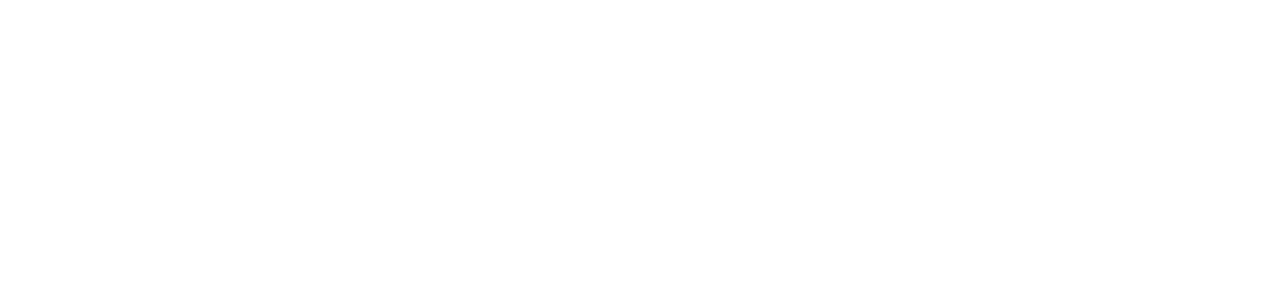
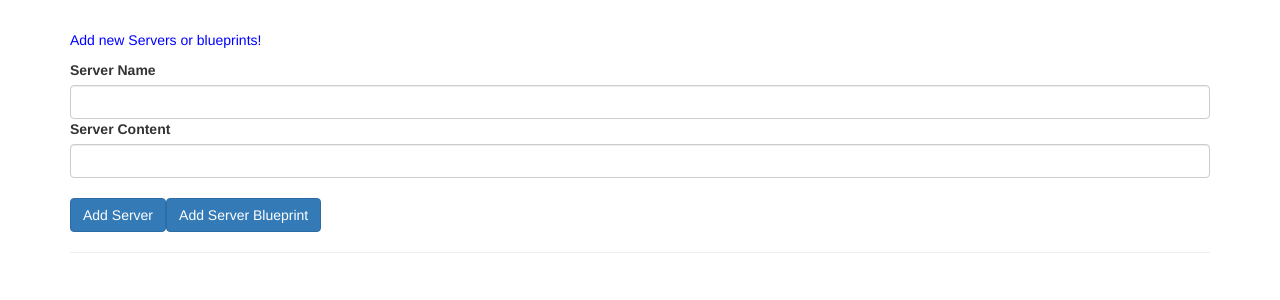
Before and after one commit to twolak88/ang-comp-databinding, an Angular app: page / in a window 1280 px wide. Shown: the top 300 px of the page. Built offline with nearby package versions, Linux system fonts and the light colour scheme.

Commit message:
initial project changes

```diff
--- a/src/app/app.component.css
+++ b/src/app/app.component.css
@@ -0,0 +1,6 @@
+.container {
+  margin-top: 30px;
+}
+p {
+  color: blue;
+}
--- a/src/app/app.component.html
+++ b/src/app/app.component.html
@@ -0,0 +1,34 @@
+<div class="container">
+  <div class="row">
+    <div class="col-xs-12">
+      <p>Add new Servers or blueprints!</p>
+      <label>Server Name</label>
+      <input type="text" class="form-control" [(ngModel)]="newServerName">
+      <label>Server Content</label>
+      <input type="text" class="form-control" [(ngModel)]="newServerContent">
+      <br>
+      <button
+        class="btn btn-primary"
+        (click)="onAddServer()">Add Server</button>
+      <button
+        class="btn btn-primary"
+        (click)="onAddBlueprint()">Add Server Blueprint</button>
+    </div>
+  </div>
+  <hr>
+  <div class="row">
+    <div class="col-xs-12">
+      <div
+        class="panel panel-default"
+        *ngFor="let element of serverElements">
+        <div class="panel-heading">{{ element.name }}</div>
+        <div class="panel-body">
+          <p>
+            <strong *ngIf="element.type === 'server'" style="color: red">{{ element.content }}</strong>
+            <em *ngIf="element.type === 'blueprint'">{{ element.content }}</em>
+          </p>
+        </div>
+      </div>
+    </div>
+  </div>
+</div>
--- a/src/app/app.component.ts
+++ b/src/app/app.component.ts
@@ -6,4 +6,23 @@
   styleUrls: ['./app.component.css']
 })
 export class AppComponent {
+  serverElements = [];
+  newServerName = '';
+  newServerContent = '';
+
+  onAddServer() {
+    this.serverElements.push({
+      type: 'server',
+      name: this.newServerName,
+      content: this.newServerContent
+    });
+  }
+
+  onAddBlueprint() {
+    this.serverElements.push({
+      type: 'blueprint',
+      name: this.newServerName,
+      content: this.newServerContent
+    });
+  }
 }
--- a/src/app/app.module.ts
+++ b/src/app/app.module.ts
@@ -1,4 +1,5 @@
 import { NgModule } from '@angular/core';
+import { FormsModule } from '@angular/forms';
 import { BrowserModule } from '@angular/platform-browser';
 
 import { AppComponent } from './app.component';
@@ -8,7 +9,8 @@
     AppComponent
   ],
   imports: [
-    BrowserModule
+    BrowserModule,
+    FormsModule
   ],
   providers: [],
   bootstrap: [AppComponent]
```
